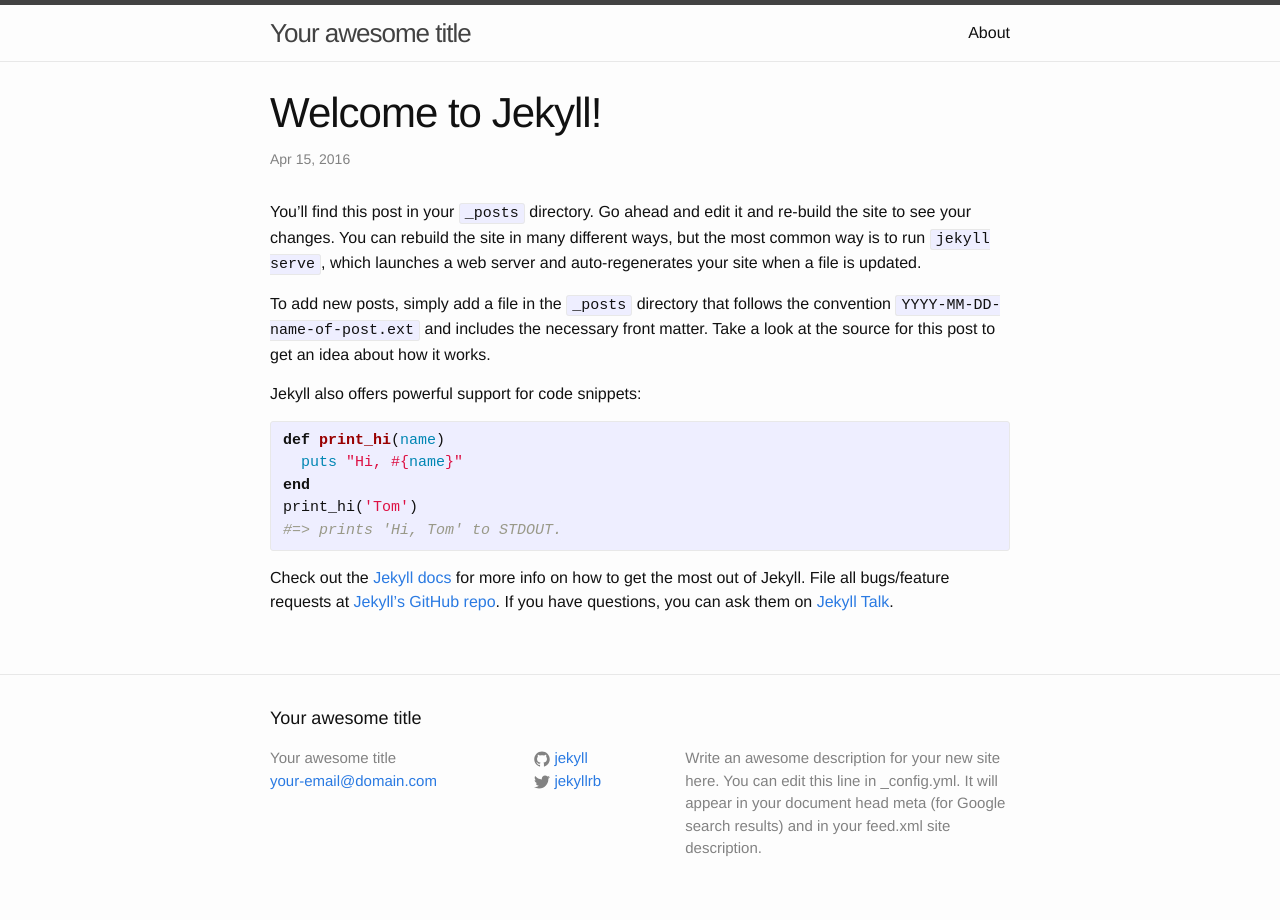
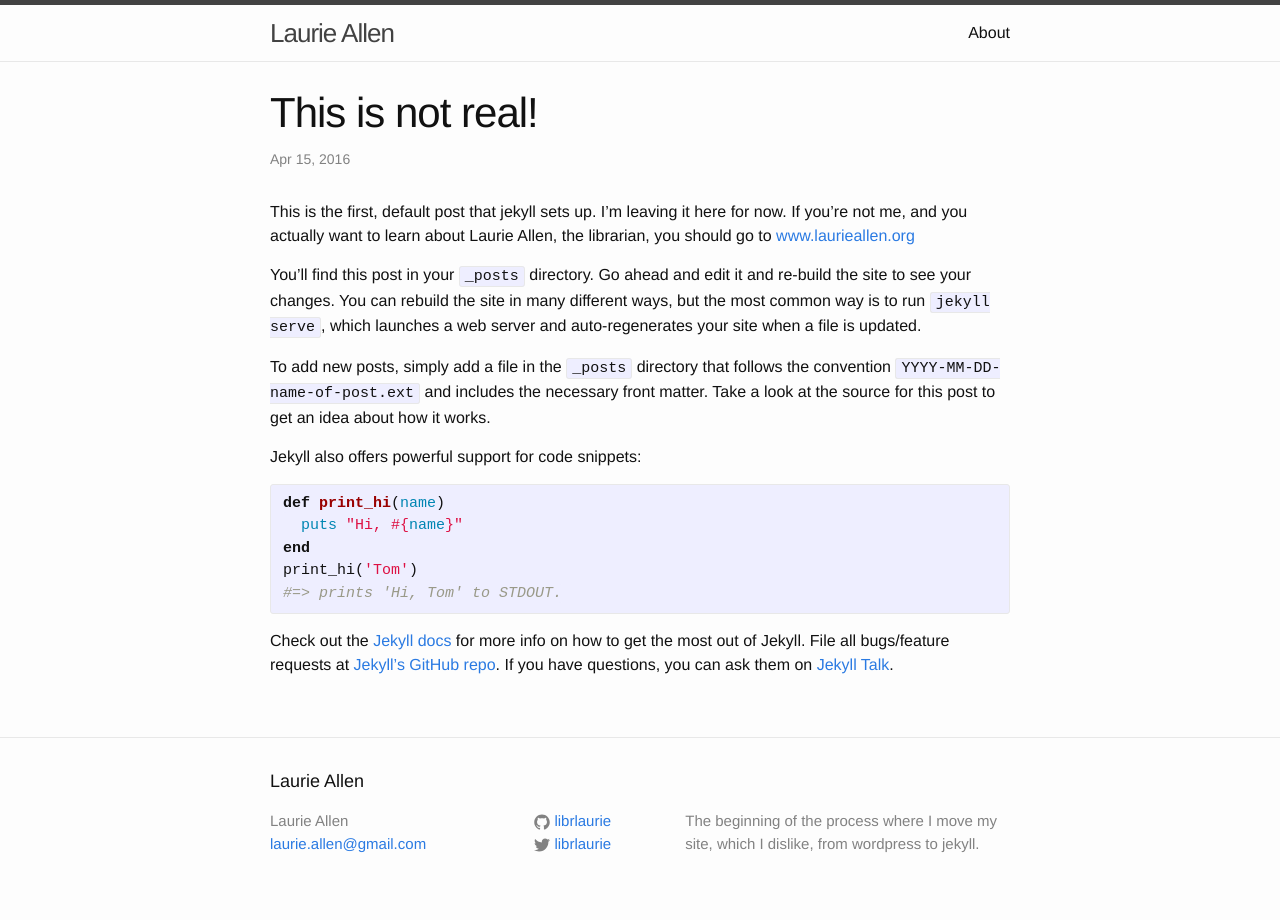
Before and after one commit to librlaurie/librlaurie.github.io, a Jekyll site: the page built from _posts/2016-04-15-welcome-to-jekyll.markdown, in a window 1280 px wide. Built offline with Jekyll 4.4.1, drawn with Linux system fonts in a browser that asks for light colours.

Commit message:
adding light messages to send to real page

```diff
--- a/_config.yml
+++ b/_config.yml
@@ -6,16 +6,14 @@
 # 'jekyll serve'. If you change this file, please restart the server process.
 
 # Site settings
-title: Your awesome title
-email: your-email@domain.com
+title: Laurie Allen
+email: laurie.allen@gmail.com
 description: > # this means to ignore newlines until "baseurl:"
-  Write an awesome description for your new site here. You can edit this
-  line in _config.yml. It will appear in your document head meta (for
-  Google search results) and in your feed.xml site description.
+  The beginning of the process where I move my site, which I dislike, from wordpress to jekyll.
 baseurl: "" # the subpath of your site, e.g. /blog
-url: "http://yourdomain.com" # the base hostname & protocol for your site
-twitter_username: jekyllrb
-github_username:  jekyll
+url: "http://librlaurie.github.io/" # the base hostname & protocol for your site
+twitter_username: librlaurie
+github_username:  librlaurie
 
 # Build settings
 markdown: kramdown
--- a/_posts/2016-04-15-welcome-to-jekyll.markdown
+++ b/_posts/2016-04-15-welcome-to-jekyll.markdown
@@ -1,9 +1,13 @@
 ---
 layout: post
-title:  "Welcome to Jekyll!"
+title:  "This is not real!"
 date:   2016-04-15 14:13:08 -0400
-categories: jekyll update
+categories: testing
 ---
+This is the first, default post that jekyll sets up. I'm leaving it here for now. If you're not me, and you actually want to learn about Laurie Allen, the librarian, you should go to [www.laurieallen.org][laurie-allen]
+
+
+
 You’ll find this post in your `_posts` directory. Go ahead and edit it and re-build the site to see your changes. You can rebuild the site in many different ways, but the most common way is to run `jekyll serve`, which launches a web server and auto-regenerates your site when a file is updated.
 
 To add new posts, simply add a file in the `_posts` directory that follows the convention `YYYY-MM-DD-name-of-post.ext` and includes the necessary front matter. Take a look at the source for this post to get an idea about how it works.
@@ -23,3 +27,4 @@ Check out the [Jekyll docs][jekyll-docs] for more info on how to get the most ou
 [jekyll-docs]: http://jekyllrb.com/docs/home
 [jekyll-gh]:   https://github.com/jekyll/jekyll
 [jekyll-talk]: https://talk.jekyllrb.com/
+[laurie-allen]: http://www.laurieallen.org
```
Also changed, not shown: about.md (+2 -0 lines).
